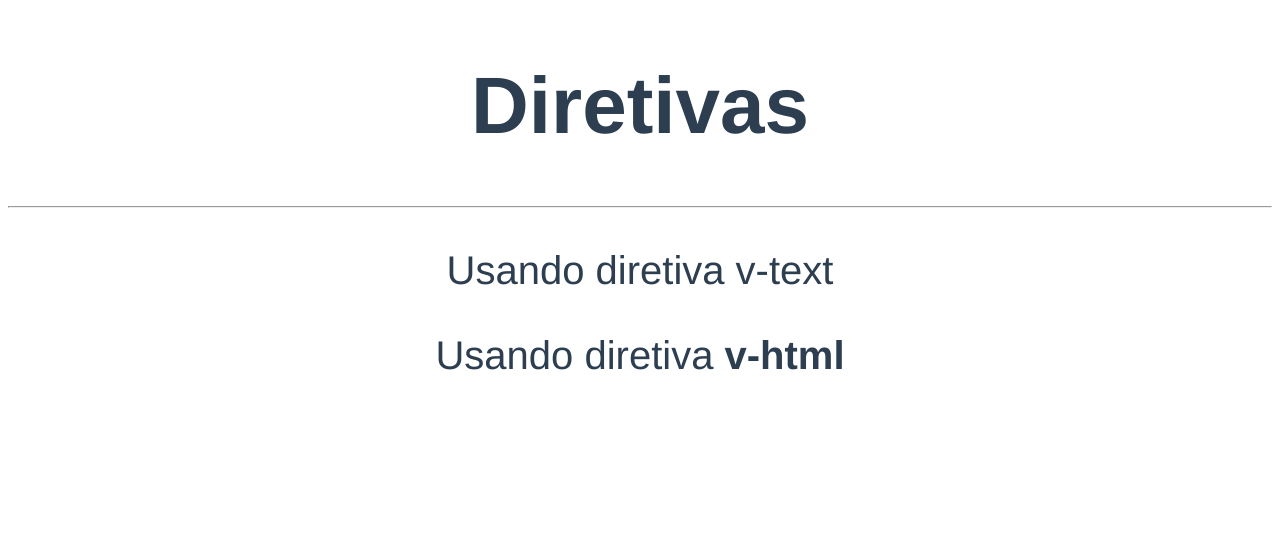
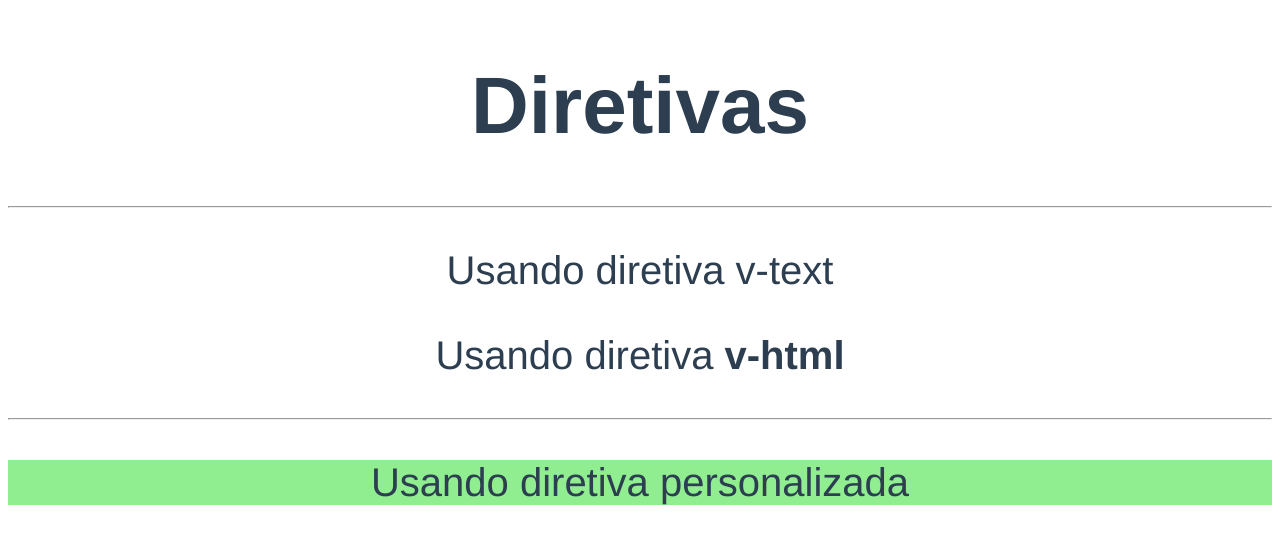
Before and after one commit to robertov8/cursovuejs2modulo1, a Vue app in the folder diretivas-exercicios/: page / in a window 1280 px wide. Shown: the top 544 px of the page. Built offline with nearby package versions, Linux system fonts and the light colour scheme.

Commit message:
180. Criando uma Diretiva Simples

```diff
--- a/diretivas-exercicios/src/App.vue
+++ b/diretivas-exercicios/src/App.vue
@@ -6,6 +6,10 @@
 
 		<p v-text="'Usando diretiva v-text'"></p>
 		<p v-html="'Usando diretiva <strong>v-html</strong>'"></p>
+
+		<hr>
+
+		<p v-destaque>Usando diretiva personalizada</p>
 	</div>
 </template>
 
--- a/diretivas-exercicios/src/main.js
+++ b/diretivas-exercicios/src/main.js
@@ -3,7 +3,11 @@
 
 Vue.config.productionTip = false;
 
-Vue.directive('destaque', {});
+Vue.directive('destaque', {
+    bind(el, binding, vnode) {
+        el.style.backgroundColor = 'lightgreen';
+    }
+});
 
 new Vue({
     render: h => h(App),
```
